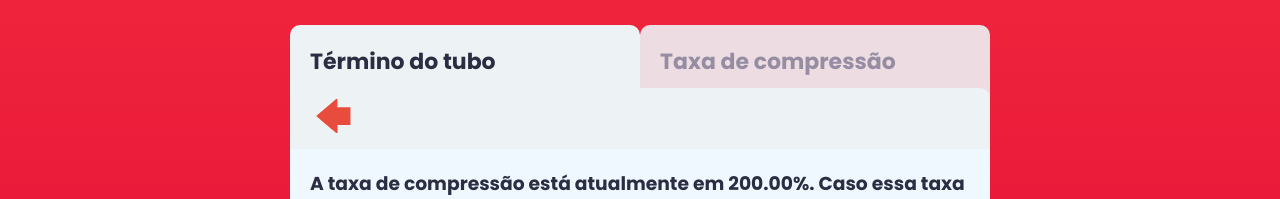
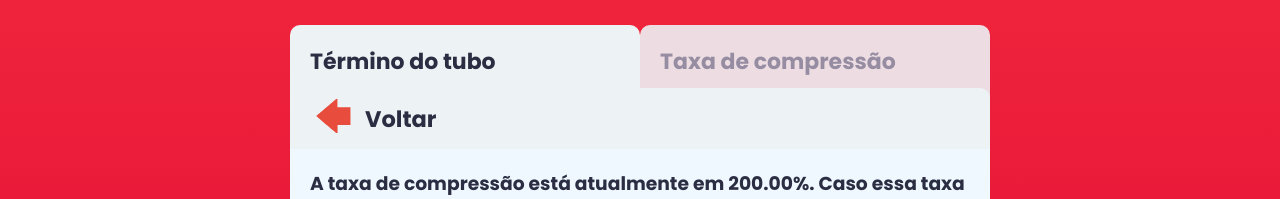
Before and after one commit to Ian-FS/calcula-facil-react, a React (Vite) app: page /compressao in a window 1280 px wide. Both pictures are taken after typing "5", "5", "5", "5" into the empty fields and a click on the button "Calcular". Shown: the top 199 px of the page. Built offline with nearby package versions, Linux system fonts and the light colour scheme.

Commit message:
atualizado estilo do componente ResultDashboard

```diff
--- a/src/components/Formulario/InputBox/InputBox.scss
+++ b/src/components/Formulario/InputBox/InputBox.scss
@@ -9,7 +9,7 @@ input {
     border-radius: 10px;
     padding: 10px;
     display: block;
-    font-size: 13px;
+    font-size: 18px;
     width: 100%;
     margin-bottom: 10px;
     &:hover {
--- a/src/components/Formulario/ResultDashboard/ResultDashboard.jsx
+++ b/src/components/Formulario/ResultDashboard/ResultDashboard.jsx
@@ -20,7 +20,7 @@ export default function ResultDashboard(props) {
                     <Link to={props.to} >
                         <img onClick={handleClick} src={arrowSvg} alt="seta-voltar" />
                     </Link>
-                    {/* <h2>{props.titulo}</h2> */}
+                    <h2>Voltar</h2>
                 </div>
                 <div className="result-box" id="result-box">
                     <h3>{props.mensagem()}</h3>
--- a/src/components/Formulario/ResultDashboard/ResultDashboard.scss
+++ b/src/components/Formulario/ResultDashboard/ResultDashboard.scss
@@ -4,10 +4,11 @@
     color: #2b2d42;
     .result-header {
         display: flex;
+        align-items: center;
+        gap: 10px;
         padding: 10px 25px;
         background-color: #edf2f4;
         font-size: 15px;
-        justify-content: space-between;
         align-items: center;
         border-radius: 10px 10px 0 0;
         img {
```
